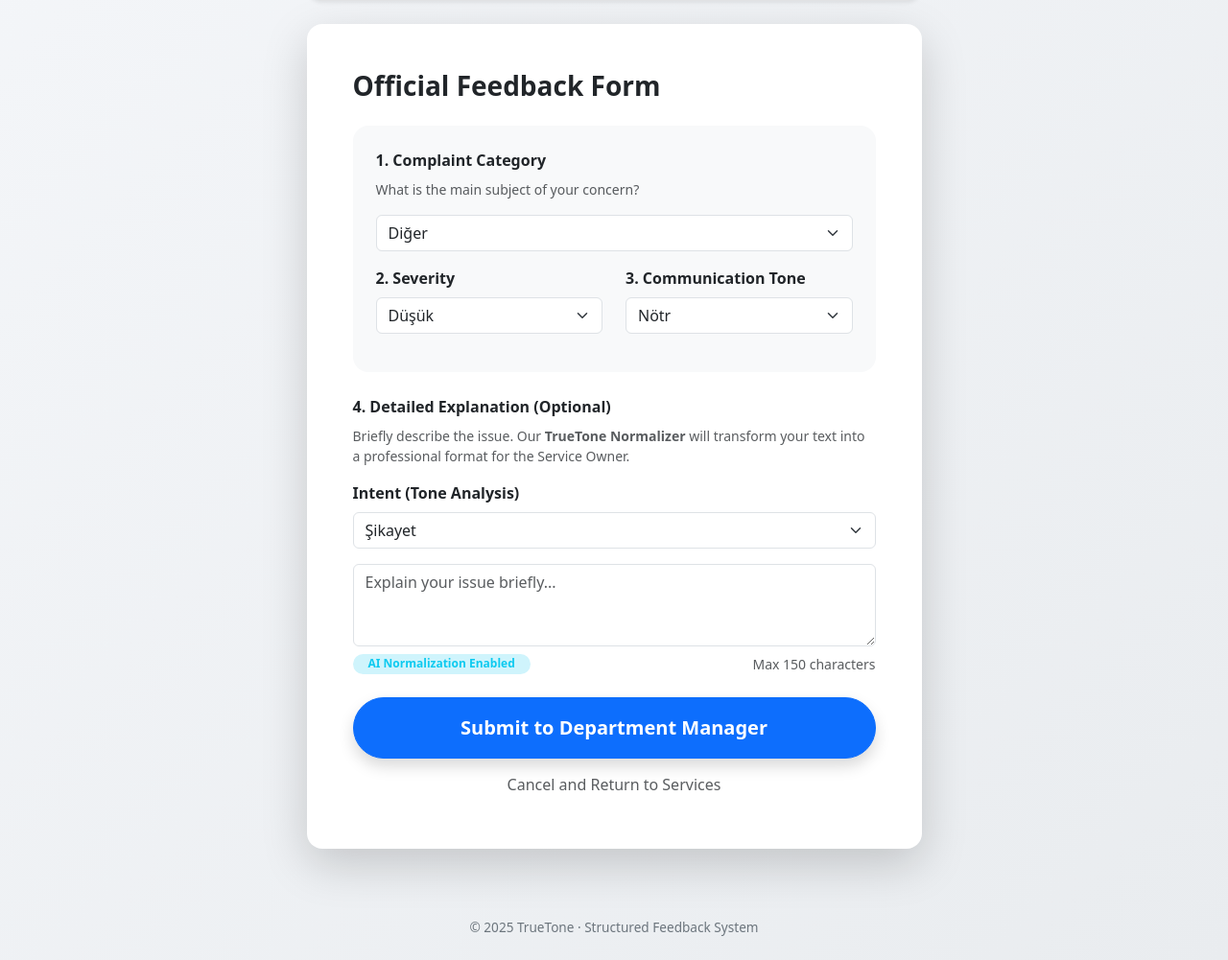
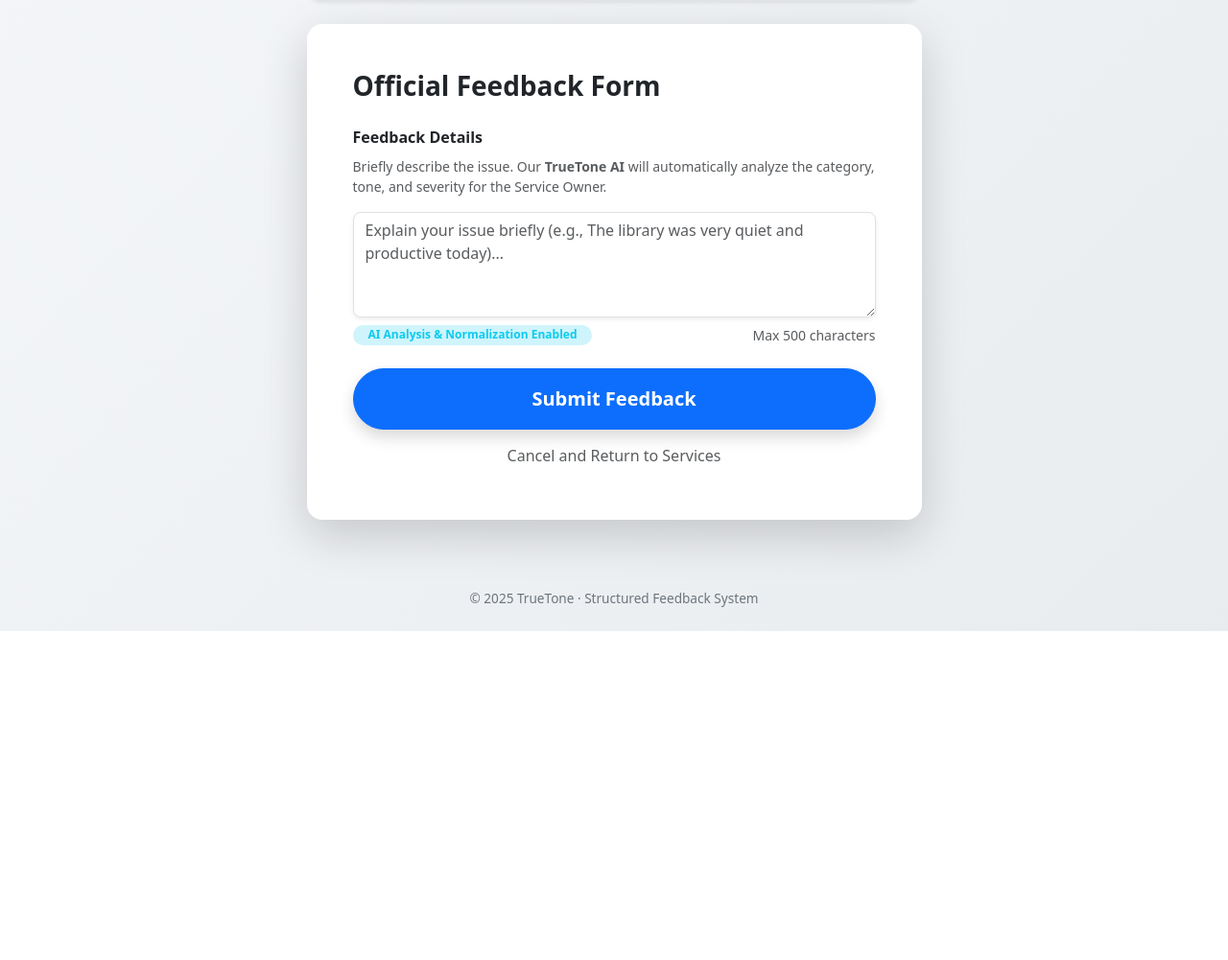
Before and after one commit to cansu-oznur-avci1/truetone, a Django app: template feedback/templates/feedback/submit_feedback.html in a window 1280 px wide. Shown: the part 180-1181 px from the top of the page at 96% size. After the commit the page ends 838 px from the top, so only its background shows below. Run offline with Django 5.2, Linux system fonts and the light colour scheme; the template is opened without the code that fills it: values that come from a table or form of the project are taken from there, others are empty; parts of the project's set-up code (start-up, migrations or seed data) failed here and were passed over.

Commit message:
Fully synchronized UI with Backend. Integrated role-based dashboard, updated Feedback model to English, and fixed form validation errors.

```diff
--- a/feedback/forms.py
+++ b/feedback/forms.py
@@ -4,35 +4,20 @@ from .models import Feedback
 class FeedbackForm(forms.ModelForm):
     class Meta:
         model = Feedback
-
-        fields = ['category', 'severity', 'tone', 'intent', 'raw_text']
+        fields = ['raw_text']
         widgets = {
-            'category': forms.Select(attrs={'class': 'form-select'}),
-            'severity': forms.Select(attrs={'class': 'form-select'}),
-            'tone': forms.Select(attrs={'class': 'form-select'}),
-            'intent': forms.Select(attrs={'class': 'form-select'}),
             'raw_text': forms.Textarea(attrs={
                 'class': 'form-control',
-                'placeholder': 'Type your feedback here...',
-                'rows': 4
+                'placeholder': 'Explain your issue briefly (e.g., The library was very quiet and productive today)...',
+                'rows': 4,
+                'maxlength': '500'
             }),
         }
+
     def __init__(self, *args, **kwargs):
         super().__init__(*args, **kwargs)
-
-        for field in self.fields:
-            self.fields[field].widget.attrs.update({'class': 'form-control'})
-
-
-        self.fields['raw_text'].widget = forms.Textarea(attrs={
-            'placeholder': 'Explain your issue briefly...',
-            'rows': 3,
-            'class': 'form-control',
-            'maxlength': '150'
-        })
-
-
-        self.fields['category'].widget.attrs.update({'class': 'form-select'})
-        self.fields['severity'].widget.attrs.update({'class': 'form-select'})
-        self.fields['tone'].widget.attrs.update({'class': 'form-select'})
-        self.fields['intent'].widget.attrs.update({'class': 'form-select'})
+        # Sadece mevcut alanlar için özellikleri güncelle
+        if 'raw_text' in self.fields:
+            self.fields['raw_text'].widget.attrs.update({
+                'class': 'form-control shadow-sm rounded-3',
+            })
--- a/feedback/models.py
+++ b/feedback/models.py
@@ -6,33 +6,32 @@ import re # Düzenli ifadeler için
 class Feedback(models.Model):
     # FR-9: Yapılandırılmış alanlar için seçenekler
     CATEGORY_CHOICES = [
-        ('technical', 'Teknik'),
-        ('service', 'Hizmet'),
-        ('staff', 'Personel'),
-        ('other', 'Diğer'),
+        ('technical', 'Technical'),
+        ('service', 'Service'),
+        ('staff', 'Staff'),
+        ('other', 'Other'),
     ]
 
     SEVERITY_CHOICES = [
-        (1, 'Düşük'),
-        (2, 'Orta'),
-        (3, 'Yüksek'),
-        (4, 'Kritik'),
+        (1, 'Low'),
+        (2, 'Medium'),
+        (3, 'High'),
+        (4, 'Critical'),
     ]
 
     # FR-9 & FR-61: Ton seçenekleri
     TONE_CHOICES = [
-        ('aggressive', 'Agresif'),
-        ('neutral', 'Nötr'),
-        ('polite', 'Nazik'),
-        ('disappointed', 'Hayal Kırıklığına Uğramış'),
+        ('aggressive', 'Aggressive'),
+        ('neutral', 'Neutral'),
+        ('polite', 'Polite'),
+        ('disappointed', 'Disappointed'),
     ]
-
     # FR-9 & FR-62: Niyet seçenekleri
     INTENT_CHOICES = [
-        ('complaint', 'Şikayet'),
-        ('suggestion', 'Öneri'),
-        ('praise', 'Övgü'),
-        ('question', 'Soru'),
+        ('complaint', 'Complaint'),
+        ('suggestion', 'Suggestion'),
+        ('praise', 'Praise'),
+        ('question', 'Question'),
     ]
 
     # HATA 1 (User): settings.AUTH_USER_MODEL kullanarak çözüyoruz [cite: 16]
@@ -51,8 +50,8 @@ class Feedback(models.Model):
     )
 
     # Metin Alanları [cite: 30, 31, 39]
-    raw_text = models.TextField(max_length=500, help_text="Orijinal şikayet metni")
-    normalized_text = models.TextField(blank=True, null=True, help_text="Düzenlenmiş metin")
+    raw_text = models.TextField(max_length=500, help_text="Original feedback text")
+    normalized_text = models.TextField(blank=True, null=True, help_text="Normalized text")
 
     # Yapılandırılmış Veriler [cite: 29]
     category = models.CharField(max_length=20, choices=CATEGORY_CHOICES, default='other')
@@ -61,13 +60,13 @@ class Feedback(models.Model):
         max_length=20,
         choices=TONE_CHOICES,
         default='neutral',
-        help_text="Kullanıcının algılanan tonu"
+        help_text="Detected user tone"
     )
     intent = models.CharField(
         max_length=20,
         choices=INTENT_CHOICES,
         default='complaint',
-        help_text="Kullanıcının amacı"
+        help_text="Detected user intent"
     )
 
     date = models.DateTimeField(auto_now_add=True)
@@ -78,11 +77,11 @@ class Feedback(models.Model):
     def clean(self):
         # FR-31 & FR-64: Karakter sınırı kontrolü (500 karakter)
         if len(self.raw_text) > 500:
-            raise ValidationError("Şikayet metni 500 karakterden fazla olamaz.")
+            raise ValidationError("Feedback text cannot exceed 500 characters.")
 
         # FR-12 & FR-65: Boş girişleri engelle [cite: 34, 65]
         if not self.raw_text.strip():
-            raise ValidationError("Şikayet alanı boş bırakılamaz.")
+            raise ValidationError("Feedback field cannot be empty.")
 
     # Normalleştirme Mekanizması [cite: 37, 38]
     def save(self, *args, **kwargs):
@@ -94,12 +93,11 @@ class Feedback(models.Model):
             text = re.sub(r'<[^>]*?>', '', text)
             # FR-15 & FR-69: Agresif veya duygusal ifadeleri tespit et [cite: 38, 69]
             rules = {
-                r"(berbat|rezalet|iğrenç)": "beklentilerimi karşılamadı",
-                r"(yavaş|kaplumbağa|bekledik)": "hızlandırılması gereken bir süreç",
-                r"(kötü|çirkin)": "iyileştirilmeye açık",
-                r"(ne biçim|saçma sapan|saçma)": "daha profesyonel olabilecek"
+                r"(terrible|awful|disgusting)": "did not meet expectations",
+                r"(slow|late|waited)": "process needs acceleration",
+                r"(bad|ugly)": "open to improvement",
+                r"(stupid|nonsense)": "could be more professional"
             }
-
             for pattern, replacement in rules.items():
                 text = re.sub(pattern, replacement, text)
 
--- a/feedback/templates/feedback/submit_feedback.html
+++ b/feedback/templates/feedback/submit_feedback.html
@@ -29,45 +29,22 @@
                         </div>
                     {% endif %}
 
-                    <div class="bg-light p-4 rounded-4 mb-4">
-                        <div class="mb-3">
-                            <label class="form-label fw-bold">1. Complaint Category</label>
-                            <p class="small text-muted">What is the main subject of your concern?</p>
-                            {{ form.category }}
-                        </div>
+                    <div class="mb-4">
+                        <label class="form-label fw-bold">Feedback Details</label>
+                        <p class="small text-muted">Briefly describe the issue. Our <strong>TrueTone AI</strong> will automatically analyze the category, tone, and severity for the Service Owner.</p>
 
-                        <div class="row">
-                            <div class="col-md-6 mb-3">
-                                <label class="form-label fw-bold">2. Severity</label>
-                                {{ form.severity }}
-                            </div>
-                            <div class="col-md-6 mb-3">
-                                <label class="form-label fw-bold">3. Communication Tone</label>
-                                {{ form.tone }}
-                            </div>
-                        </div>
-                    </div>
-
-                    <div class="mb-4">
-                        <label class="form-label fw-bold">4. Detailed Explanation (Optional)</label>
-                        <p class="small text-muted">Briefly describe the issue. Our <strong>TrueTone Normalizer</strong> will transform your text into a professional format for the Service Owner.</p>
-                        <div class="mb-3">
-                            <label class="form-label fw-bold">Intent (Tone Analysis)</label>
-                            {{ form.intent }}
-                        </div>
                         {{ form.raw_text }}
 
                         <div class="d-flex justify-content-between mt-2">
                             <span class="badge bg-info-subtle text-info rounded-pill px-3">
-                                <i class="bi bi-magic"></i> AI Normalization Enabled
+                                <i class="bi bi-magic"></i> AI Analysis & Normalization Enabled
                             </span>
-                            <small id="charCount" class="text-muted">Max 150 characters</small>
+                            <small id="charCount" class="text-muted">Max 500 characters</small>
                         </div>
                     </div>
-
                     <div class="d-grid gap-2">
                         <button type="submit" class="btn btn-primary btn-lg rounded-pill fw-bold py-3 shadow">
-                            Submit to Department Manager
+                            Submit Feedback
                         </button>
                         <a href="{% url 'home' %}" class="btn btn-link text-decoration-none text-muted small">
                             Cancel and Return to Services
```
Also changed, not shown: feedback/views.py (+26 -2 lines), feedback/migrations/0003_alter_feedback_category_alter_feedback_intent_and_more.py (added), services/migrations/0003_alter_service_owner.py (added).
